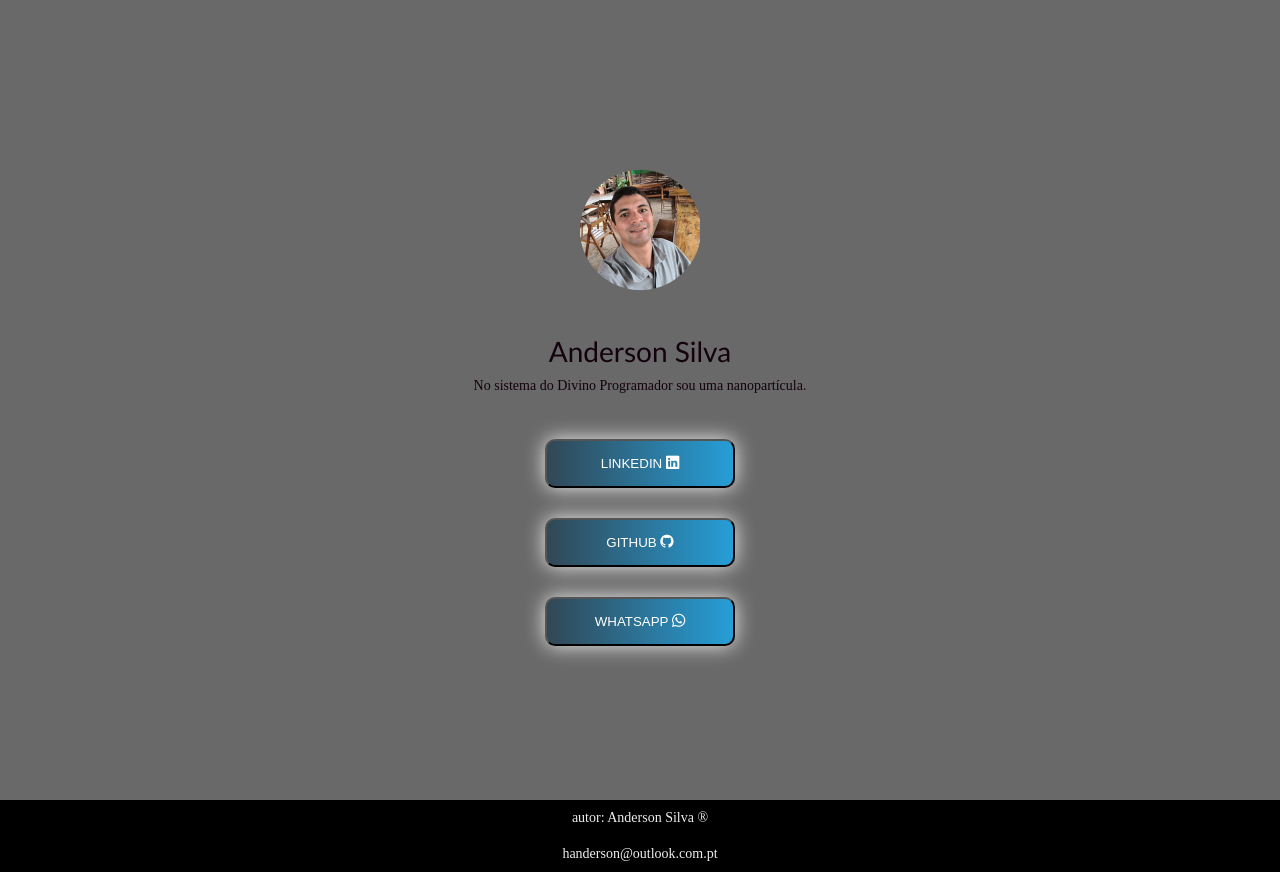
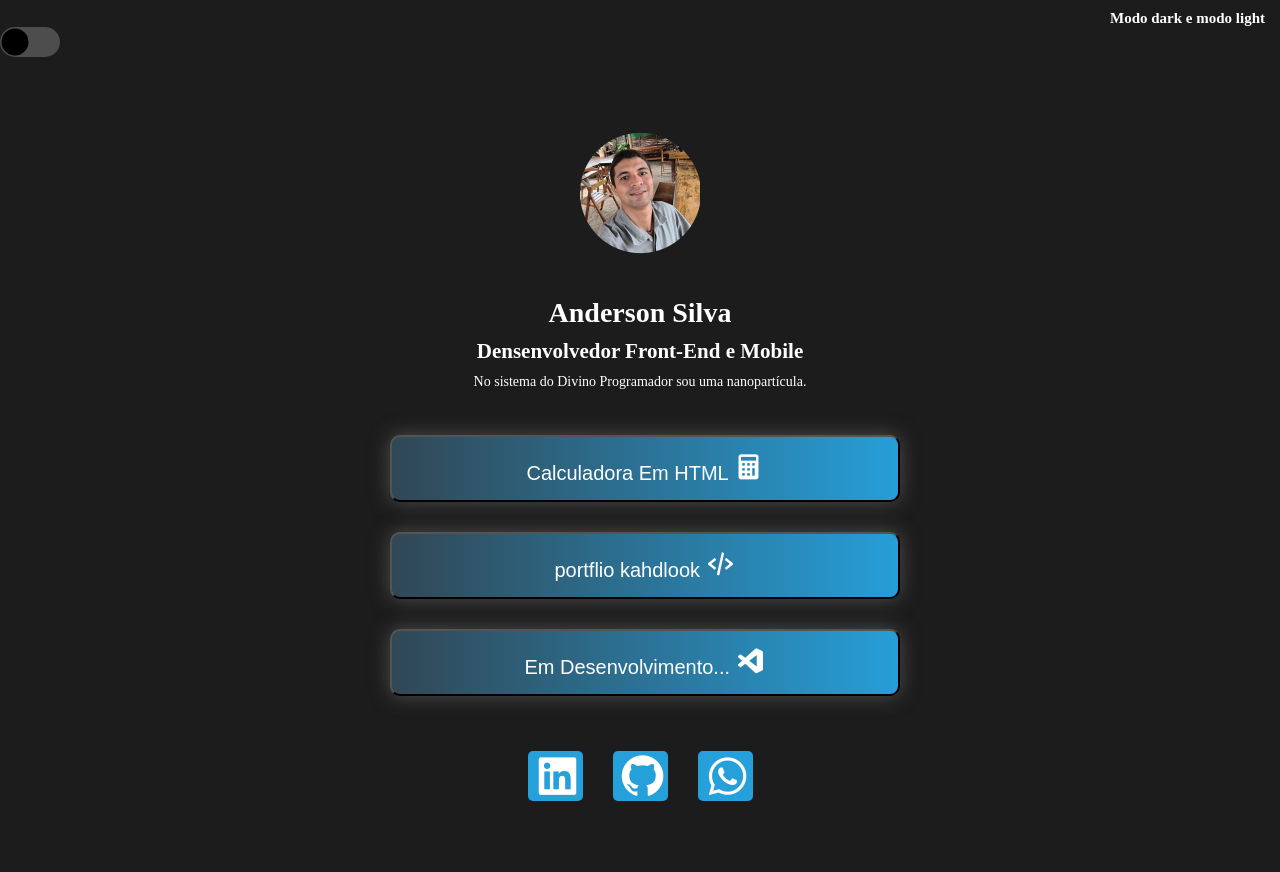
Before and after one commit to andersonphb/portfolio, a plain HTML site: page index.html in a window 1280 px wide. Drawn offline with nearby package versions, Linux system fonts and the light colour scheme; a web font is replaced by a local one.

Commit message:
Add files via upload

```diff
--- a/index.html
+++ b/index.html
@@ -6,49 +6,65 @@
 
     <link rel="stylesheet" href="style.css">
 
-    <link rel="stylesheet" href="https://cdn.jsdelivr.net/npm/bootstrap-icons@1.11.3/font/bootstrap-icons.min.css">
+    <link href='https://unpkg.com/boxicons@2.1.4/css/boxicons.min.css' rel='stylesheet'>
+
 
     <title>portflio</title>
 </head>
 <body>
+
+    <!-- Dark Mode -->
+    <h3>Modo dark e modo light</h3>
+    <div class="trilho" id="trilho">
+        <div class="indicador"></div>
+    </div>
+    <!-- Dark Mode END -->
+
     <div class="container">
+
         <header>
            <img src="imagens/Anderson.png" alt="Imagem-portfolio">
            <h1>Anderson Silva</h1>
+           <h2>Densenvolvedor Front-End e Mobile</h2>
            <p>No sistema do Divino Programador sou uma nanopartícula.</p>
         </header>
+
         <section class="botoes-links">
 
-        <a href="https://www.linkedin.com/in/anderson-silva-a872a3307/" target="_blank" class="link">
+           <a href="calculadora/index.html" target="_blank" class="link">
              <button>
-                <span>linkedin</span>
-                <i class="bi bi-linkedin"></i>
+                <span>Calculadora Em HTML</span>
+                <i class='bx bxs-calculator'></i>
              </button>
            </a>
 
-        <a href="https://github.com/andersonphb" target="_blank" class="link">
+           <a href="https://kahdlook.netlify.app/" target="_blank" class="link">
              <button>
-                <span>GitHub</span>
-                <i class="bi bi-github"></i>
+                <span>portflio kahdlook</span>
+                <i class='bx bx-code-alt'></i>
              </button>
             </a>
 
 
-        <a href="https://wa.me/5586981943840" target="_blank" class="link">
+        <a href="#" target="_blank" class="link">
             <button>
-                <span>WhatsApp</span>
-                <i class="bi bi-whatsapp"></i>
+                <span>Em Desenvolvimento...</span>
+                <i class='bx bxl-visual-studio'></i>
             </button>
         </a>
 
         </section>
+
+        <section>
+            <div class="contact-buttons">
+                <a href="https://www.linkedin.com/in/anderson-silva-a872a3307/" class="btn-social" target="_blank"><i class='bx bxl-linkedin-square'></i>
+                <a href="https://github.com/andersonphb" class="btn-social" target="_blank"><i class='bx bxl-github'></i>
+                <a href="https://wa.me/5586981943840" class="btn-social" target="_blank"><i class='bx bxl-whatsapp'></i>
+            </div>
+        </section>
+
     </div>
 
-   <footer>
-      <p class="rodape">autor: Anderson Silva &#174;</p>
-
-      <p class="rodape">handerson@outlook.com.pt</p>
-  </footer>
-
+    <script src="javascript.js"></script>
 </body>
 </html>
--- a/style.css
+++ b/style.css
@@ -5,8 +5,9 @@
     font-family: 'outfit' sans-serif;
 }
 
-footer {
-    background-color: #000000;
+@font-face {
+  font-family: 'Inconsolata';
+  src: url(fonts/Inconsolata-Regular.ttf);
 }
 
 .rodape {
@@ -21,9 +22,85 @@ html{
     font-size: 14px;
 }
 
+/* DARK MODO */
+
+h3 {
+  color: #fff;
+}
+
+.trilho {
+  width: 60px;
+  height: 30px;
+  background-color: #4d4d4d;
+  border-radius: 30px;
+  position: relative;
+  cursor: pointer;
+}
+
+.trilho .indicador {
+  width: 30px;
+  height: 30px;
+  background-color: #000;
+  border-radius: 200%;
+  transform: scale(.9);
+  position: absolute;
+  left: 0;
+  transition: .5s;
+}
+
+.trilho.dark {
+  background-color: #c3c3c3;
+}
+
+.trilho.dark .indicador {
+  left: 30px;
+  background-color: #fff;
+}
+
+body.dark {
+  background-color: #e4e4e4;
+}
+
+body.dark h1 {
+  color: #000;
+}
+
+body.dark h2 {
+  color: #000;
+}
+
+body.dark h3 {
+  color: #000;
+}
+
+body.dark p {
+  color: #000;
+}
+
+
+h3 {
+  text-align: right;
+  font-size: 15px;
+  margin-right: 15px;
+  margin-top: 10px;
+}
+
+.dark-mode {
+  display: flex;
+  justify-content: right;
+  margin-right: 20px;
+  margin-top: 10px;
+
+}
+
+/* END DARK MODO */
+
+
 body {
-    background-color: #696969;
+    background-color: rgb(28,28,28);
+    font-family: 'Inconsolata';
     height: 100%;
+    transition: .5s;
 }
 
 .container {
@@ -42,10 +119,7 @@ a{
     color: #131212;
 }
 
-.degrade{
-    background: linear-gradient(right to, #003cff #7089da);
-}
-
+/* ESTILO DO HEADER */
 header{
     text-align: center;
     margin-bottom: 40px;
@@ -54,34 +128,37 @@ header{
 header img{
     max-width: 120px;
     margin-bottom: 20px;
+
 }
 header h1{
   font-size: 2em;
   margin-bottom: 10px;
-    color: #13010d;
-    font-weight: 300;
 }
 
+header p {
+  margin-top: 10px;
+}
+
+/* ESTILO DOS BOTÕES */
 section.botoes-links{
     display: flex;
     flex-direction: column;
-    align-items: center;
+    justify-content: center;
     gap: 20px;
 }
 
 
-
 a.link button {
-    background-image: linear-gradient(to right, #314755 0%, #26a0da  51%, #314755  100%);
+  background-image: linear-gradient(to right, #314755 0%, #26a0da 51%, #314755 100%);
   margin: 5px;
-    width: 190px;
+  width: 100%;
   padding: 15px 45px;
   text-align: center;
-    text-transform: uppercase;
+  font-size: 20px;
   transition: 0.5s;
   background-size: 200% auto;
   color: white;
-    box-shadow: 0 0 20px #eee;
+  box-shadow: 0 0 20px #4F4F4F;
   border-radius: 10px;
   display: block;
 }
@@ -92,15 +169,41 @@ a.link button {
     text-decoration: none;
   }
 
+  a.link i {
+    font-size:  1.5em;
+  }
 
   a.link button:hover{
     transform: scale(1.05);
   }
 
-  h1{
-    font-family: 'Trebuchet MS', 'Lucida Sans Unicode', 'Lucida Grande', 'Lucida Sans', Arial, sans-serif;
+
+  .contact-buttons {
+    display: flex;
+    justify-content: center;
+    margin-top: 50px;
+    gap: 30px;
   }
 
-  p{
-    color: #13010d;
+  .btn-social {
+    text-decoration: none;
+    color: var(--text-color);
+    background-color: #26a0da;
+    border-radius: 5px;
+    font-size: 14px;
+    transition: all 200ms linear;
+    display: flex;
+    align-items: center;
+
+
+
   }
+
+  .btn-social:hover {
+    background-color: rgba(115, 83, 241, 0.7);
+}
+
+.btn-social i {
+  font-size: 50px;
+  margin-left:  5px;
+}
```
Also changed, not shown: javascript.js (added). Lines whose indentation alone changed are shown as unchanged.
